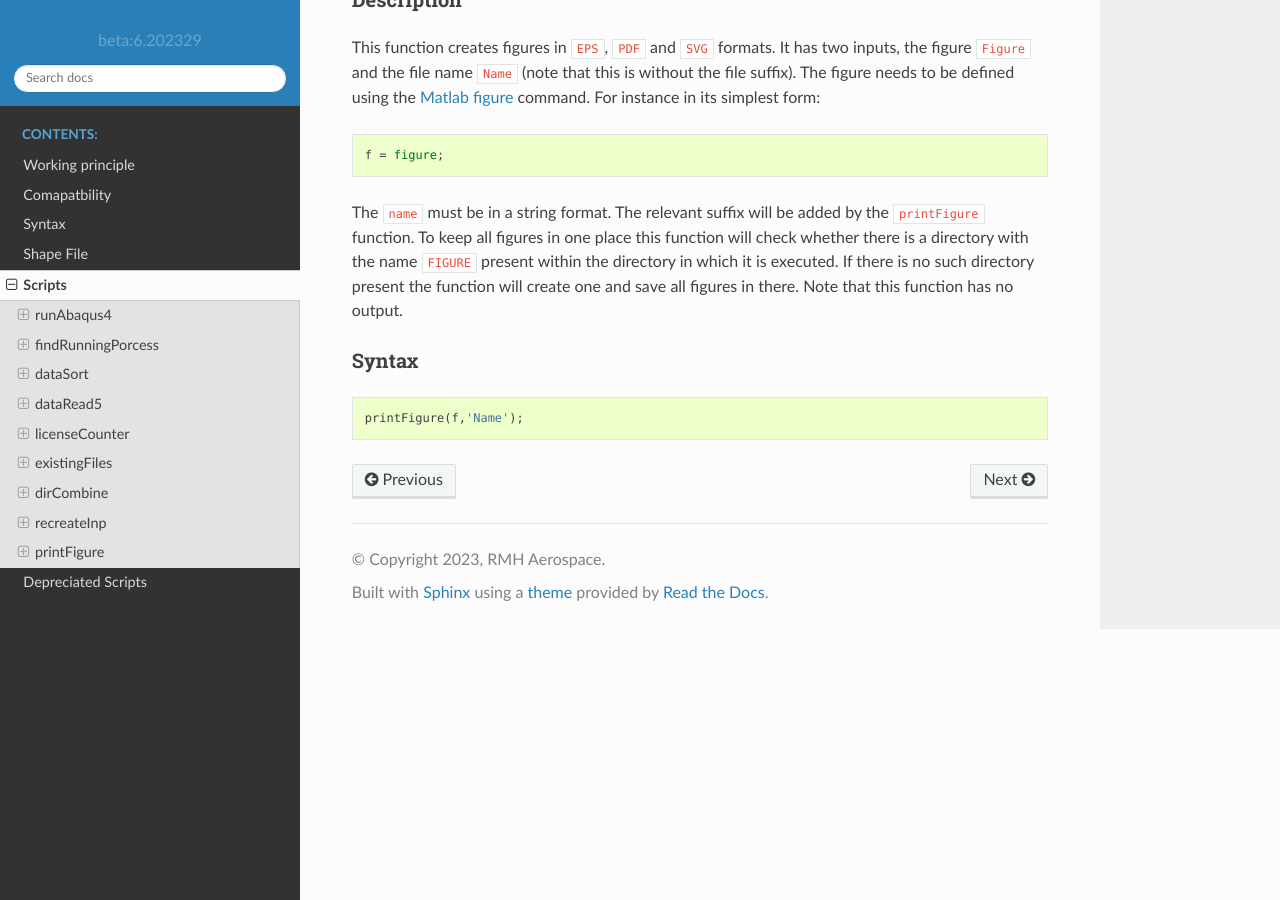
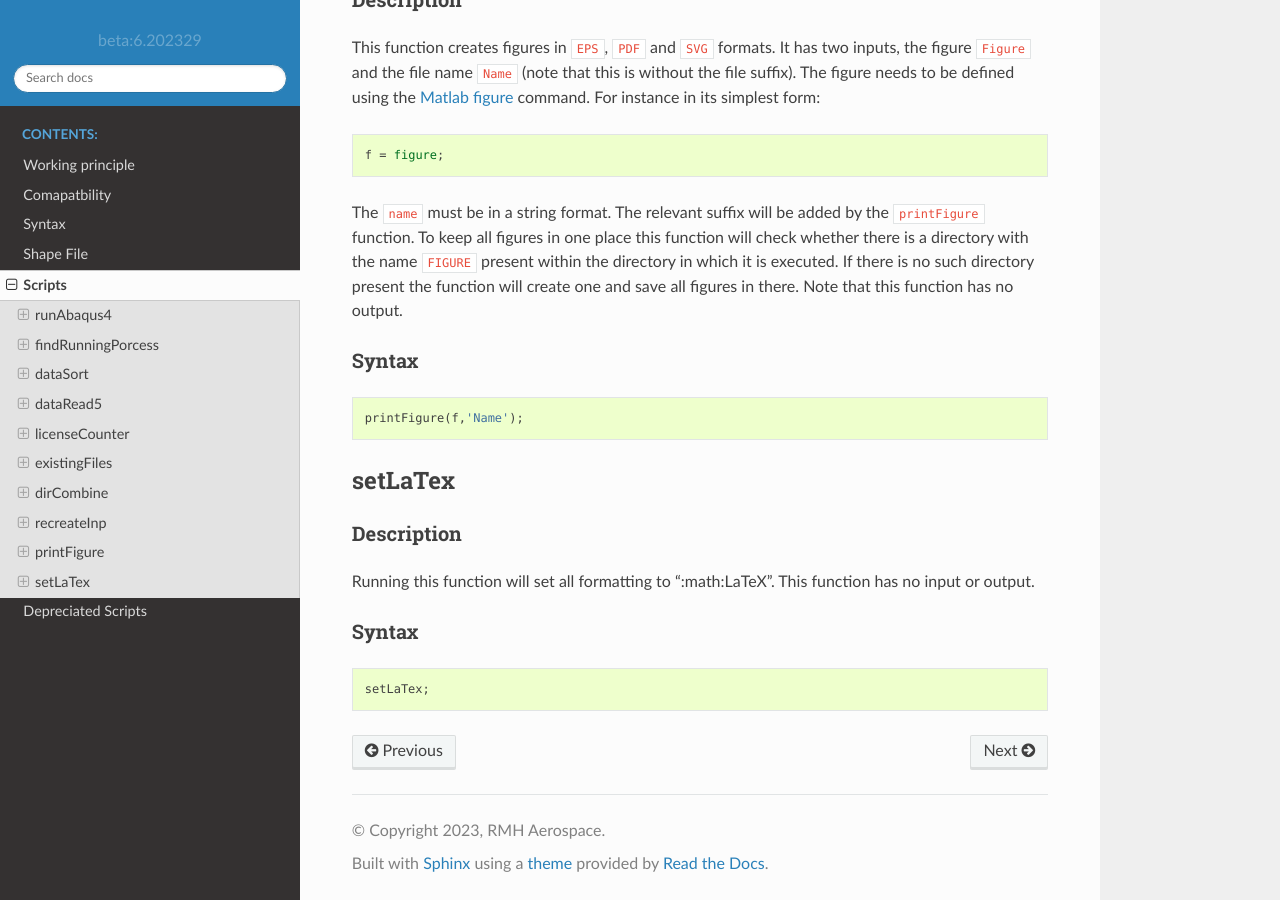
Before and after one commit to aq18507/GATORdocs, a Sphinx documentation site: the page built from doc/Scripts.rst, in a window 1280 px wide and 900 px high, scrolled down 5501 px. Built offline with Sphinx 7.4.7 and the Read the Docs theme 2.0.0, drawn with Linux system fonts in a browser that asks for light colours.

Commit message:
docs: update Scripts.rst

```diff
--- a/doc/Scripts.rst
+++ b/doc/Scripts.rst
@@ -228,3 +228,19 @@
 .. code-block:: matlab
 
     printFigure(f,'Name');
+
+
+
+setLaTex
+--------
+
+Description
++++++++++++
+Running this function will set all formatting to ":math:\LaTeX". This function has no input or output.
+
+Syntax
+++++++
+
+.. code-block:: matlab
+
+    setLaTex;
```
